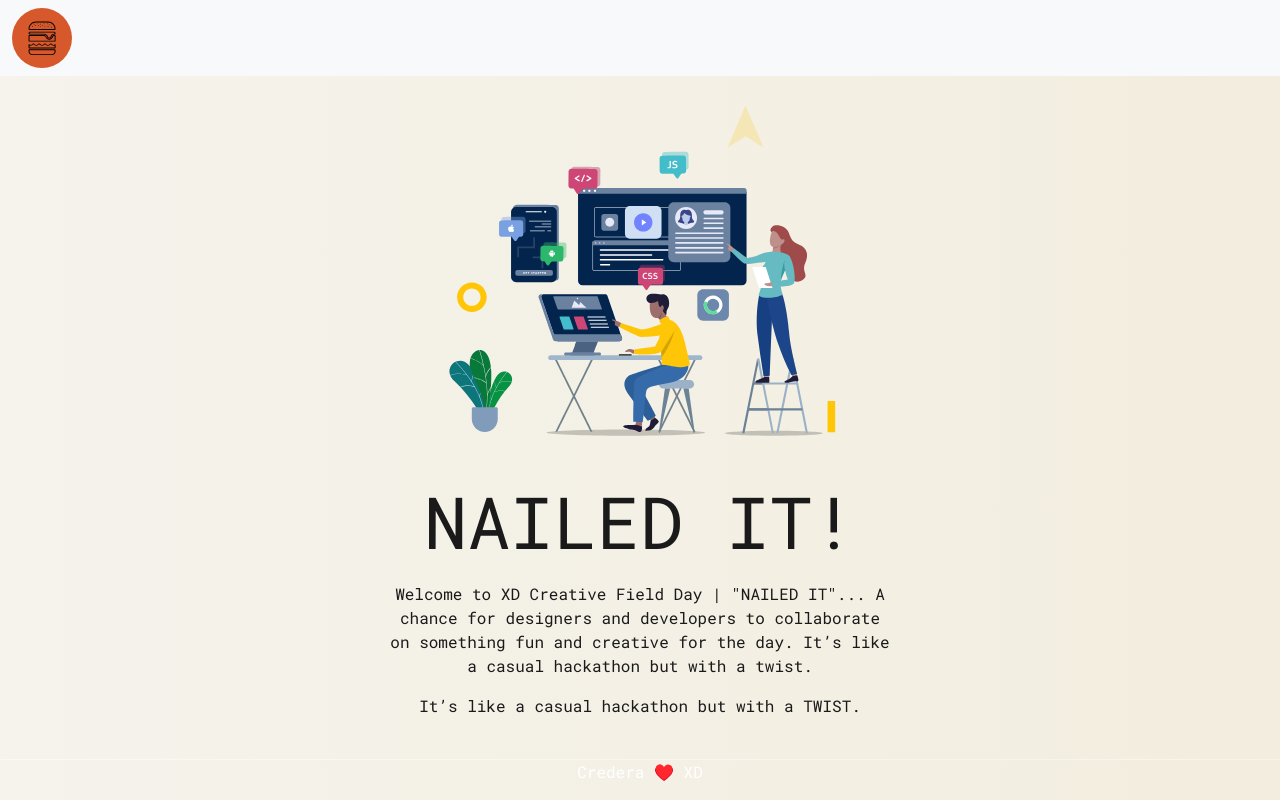
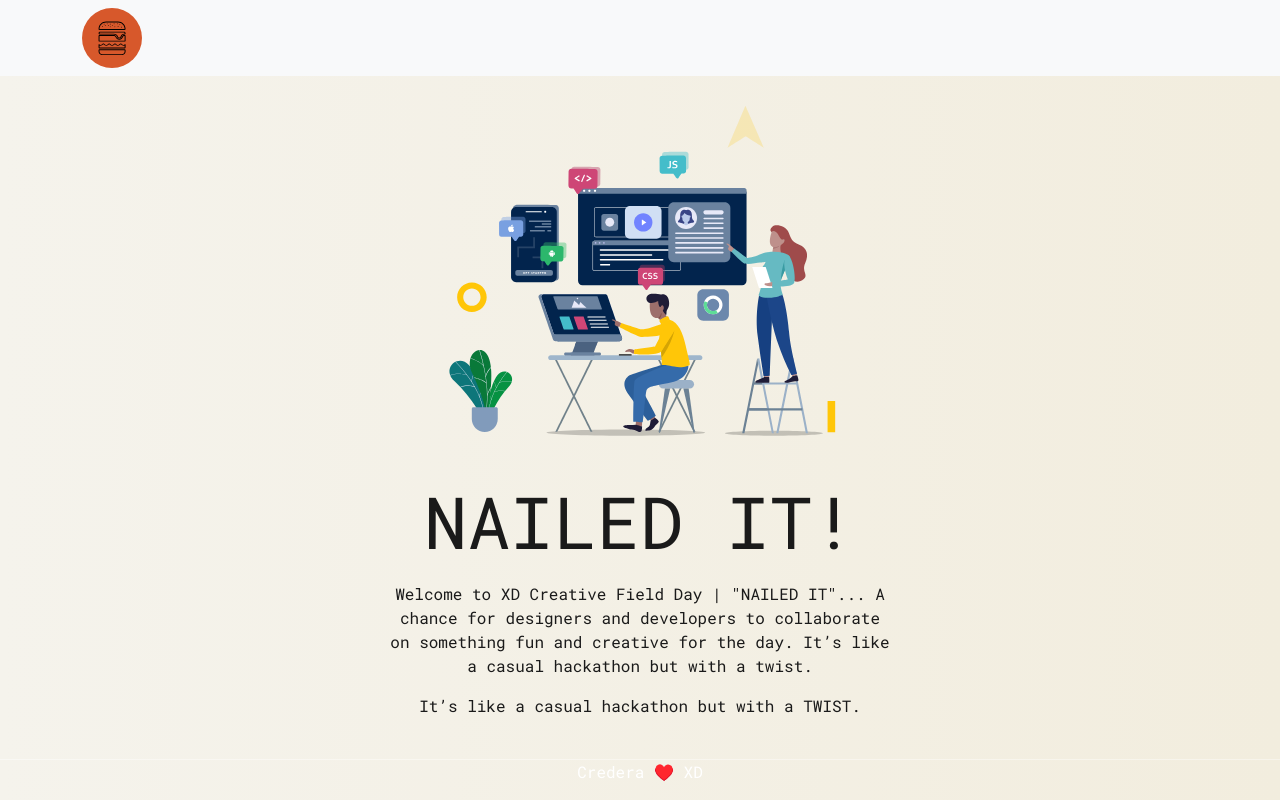
Before and after one commit to zsunoo/nailed-it-team-2, a React (Create React App) app: page / in a window 1280 px wide. Built offline with nearby package versions, Linux system fonts and the light colour scheme.

Commit message:
removed box-shadow

```diff
--- a/src/App.css
+++ b/src/App.css
@@ -42,7 +42,7 @@
 	max-width: 64px;
 }
 
-#nav-app.navbar-toggler:focus {
+.navbar-toggler:focus {
 	box-shadow: none;
 }
 
--- a/src/App.tsx
+++ b/src/App.tsx
@@ -20,20 +20,14 @@ function App() {
 
 	const handleFlashlight = () => {
 		setToggleFlashlight(!toggleFlashlight);
-    document.documentElement.style.setProperty(
-      "--display",
-      toggleFlashlight ? "none" : "block"
-    );
-    document.documentElement.style.setProperty(
-      "--cursor",
-      toggleFlashlight ? "initial" : "none"
-    );
+		document.documentElement.style.setProperty("--display", toggleFlashlight ? "none" : "block");
+		document.documentElement.style.setProperty("--cursor", toggleFlashlight ? "initial" : "none");
 	};
 
 	return (
 		<div className="app">
 			<nav id="nav-app" className="navbar bg-light">
-        <div className="container-fluid">
+				<div className="container">
 					<button
 						className="navbar-toggler"
 						type="button"
```
Lines whose indentation alone changed are shown as unchanged.
